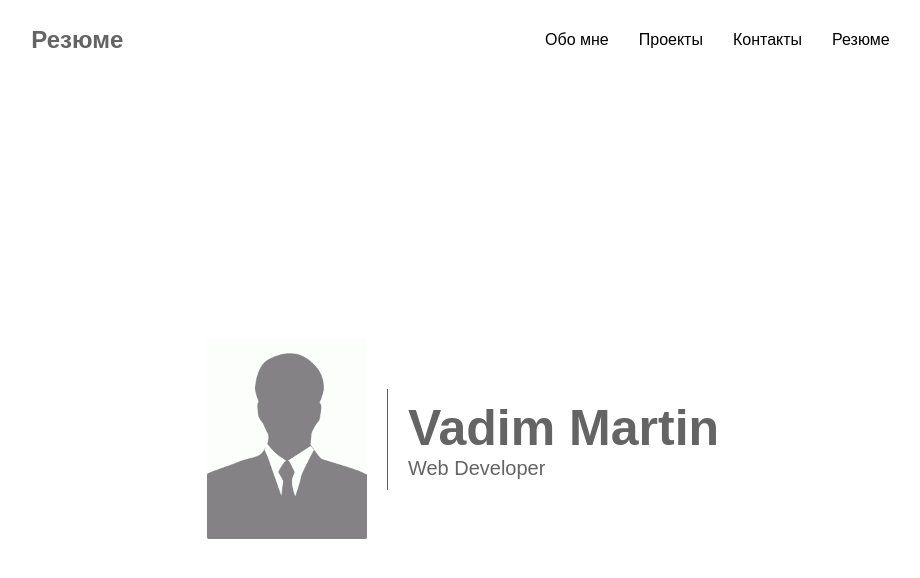
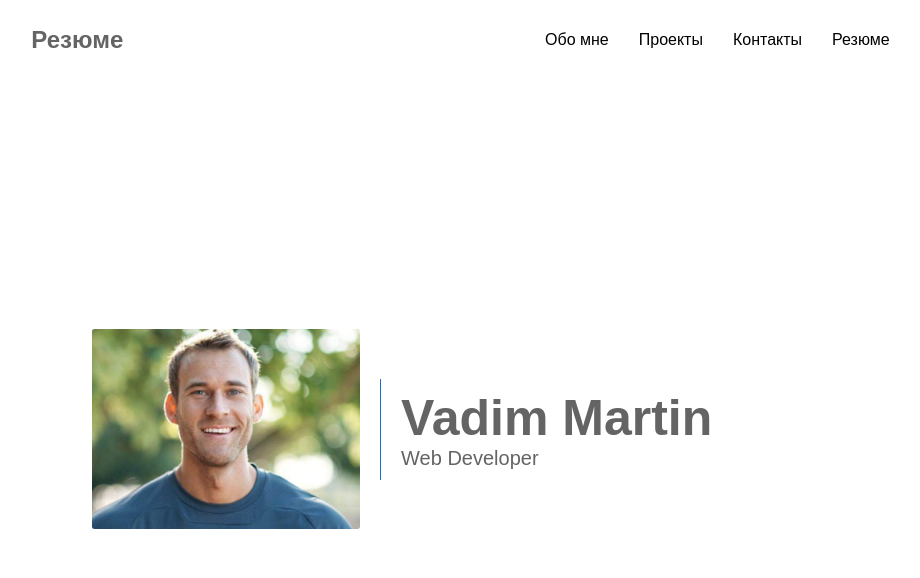
Before and after one commit to VadimRocket/portfolio-site, a React app: page / in a window 1280 px wide. Shown: the whole page, without its empty margins (172-1092 px from the left). Built offline with nearby package versions, Linux system fonts and the light colour scheme.

Commit message:
changed styles

```diff
--- a/src/components/Home/Home.js
+++ b/src/components/Home/Home.js
@@ -6,7 +6,7 @@ const Home = () => {
     <div className="home tab">
       <img
         className="personal-photo"
-        src="./assets/nophoto.gif"
+        src="./assets/myphoto.jpg"
         alt="Vadim Martin"
       />
 
--- a/src/index.css
+++ b/src/index.css
@@ -28,6 +28,9 @@ a:visited { text-decoration: none; color: inherit; }
   transition: all 1s ease;
   animation-name: tab;
   animation-duration: 1s;
+  max-width: 90.5%;
+  padding-bottom: 20px;
+
 }
 
 @keyframes tab {
```
